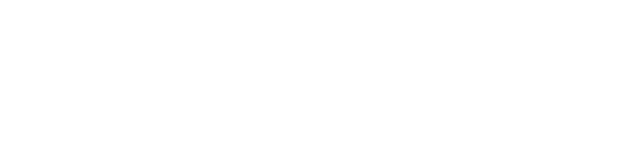
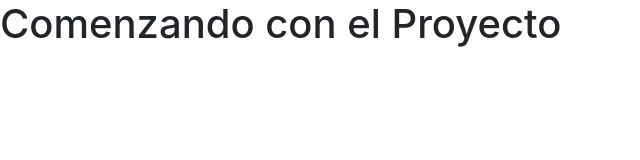
Before and after one commit to chazarodev/pokedex, a plain HTML site: page index.html in a window 1280 px wide. Shown: the whole page, without its empty margins (0-640 px from the left). Drawn offline with nearby package versions, Linux system fonts and the light colour scheme.

```diff
--- a/index.html
+++ b/index.html
@@ -10,7 +10,7 @@
     <link rel="stylesheet" href="https://stackpath.bootstrapcdn.com/bootstrap/4.3.1/css/bootstrap.min.css" integrity="sha384-ggOyR0iXCbMQv3Xipma34MD+dH/1fQ784/j6cY/iJTQUOhcWr7x9JvoRxT2MZw1T" crossorigin="anonymous">
   </head>
   <body>
-
+      <h1>Comenzando con el Proyecto</h1>
     <!-- Optional JavaScript -->
     <!-- jQuery first, then Popper.js, then Bootstrap JS -->
     <script src="https://code.jquery.com/jquery-3.3.1.slim.min.js" integrity="sha384-q8i/X+965DzO0rT7abK41JStQIAqVgRVzpbzo5smXKp4YfRvH+8abtTE1Pi6jizo" crossorigin="anonymous"></script>
```
